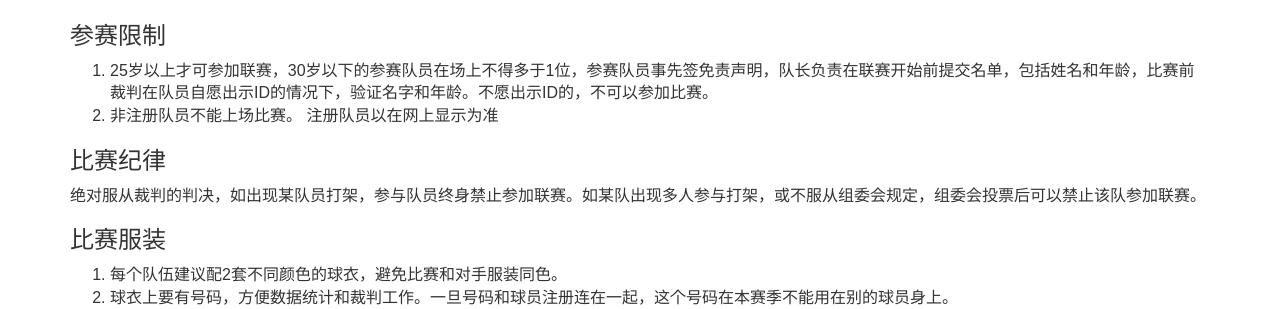
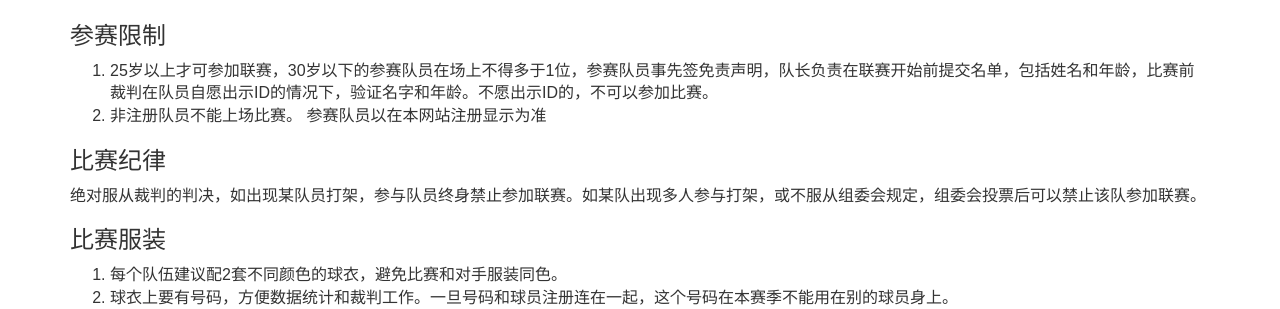
Before and after one commit to vollov/ocbl.ca, a Django app: page /rules/ in a window 1280 px wide. Shown: the part 312-621 px from the top of the page. Run offline with Django 3.2, Linux system fonts and the light colour scheme; parts of the project's set-up code (start-up, migrations or seed data) failed here and were passed over; some libraries are stand-ins or nearby versions.

Commit message:
added new rules

```diff
--- a/django/templates/rules.html
+++ b/django/templates/rules.html
@@ -13,7 +13,7 @@
   <h3>参赛限制</h3>
   <ol>
   <li>25岁以上才可参加联赛，30岁以下的参赛队员在场上不得多于1位，参赛队员事先签免责声明，队长负责在联赛开始前提交名单，包括姓名和年龄，比赛前裁判在队员自愿出示ID的情况下，验证名字和年龄。不愿出示ID的，不可以参加比赛。</li>
-  <li>非注册队员不能上场比赛。 注册队员以在网上显示为准</li>
+  <li>非注册队员不能上场比赛。 参赛队员以在本网站注册显示为准</li>
   </ol>
 
   <h3>比赛纪律</h3>
```
